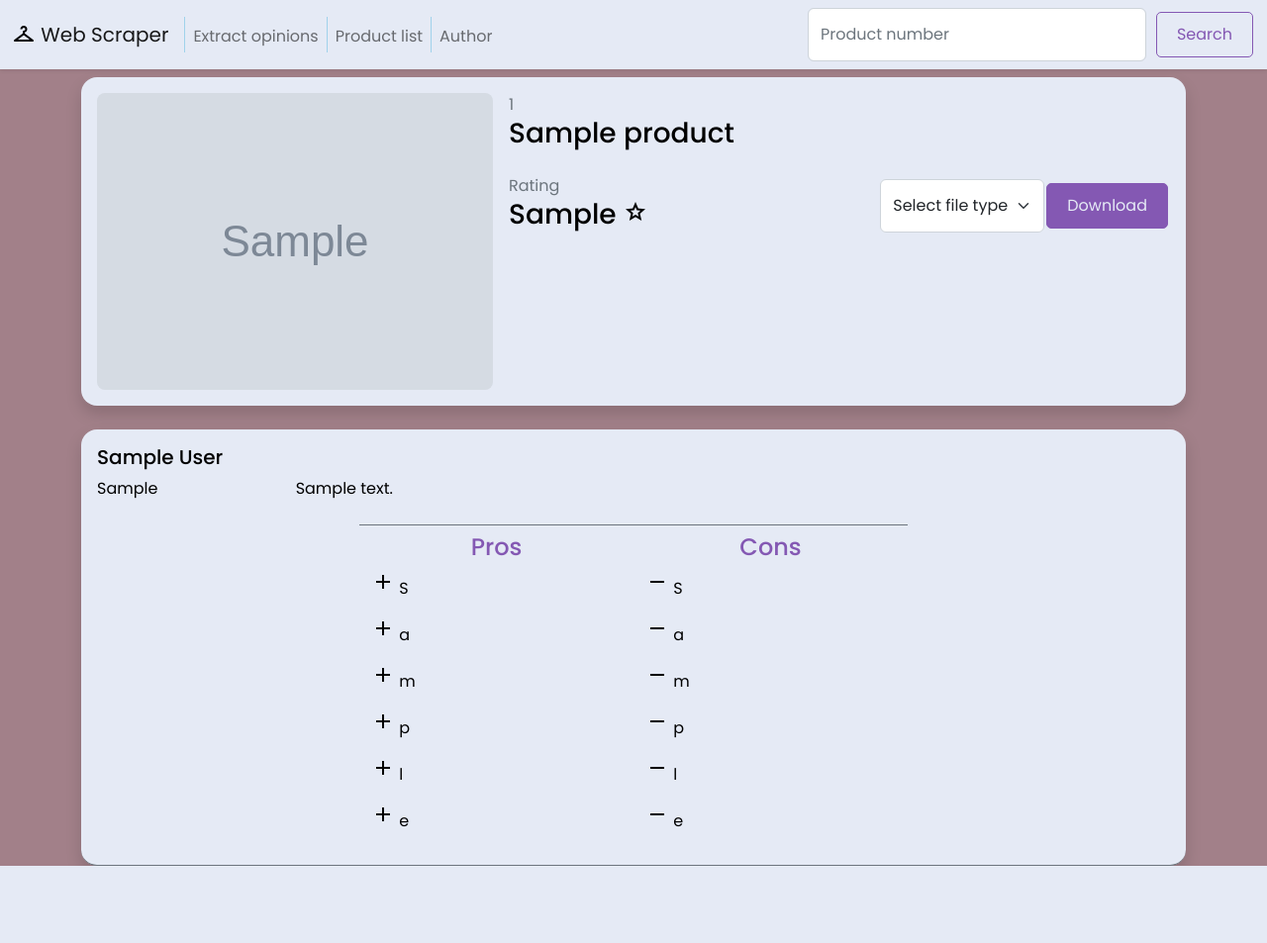
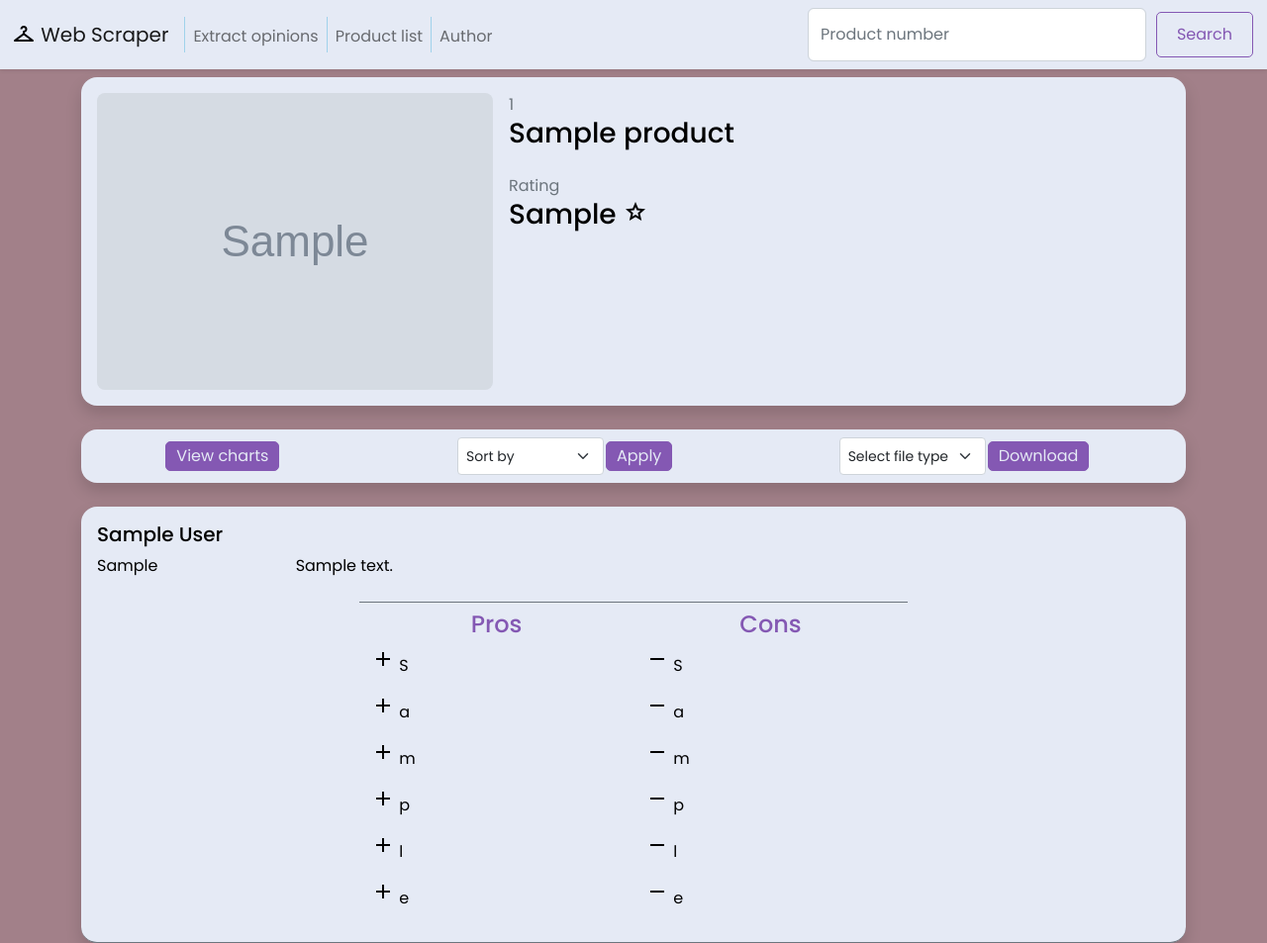
Before and after one commit to Kacper-Mila/python-web-scraper, a Flask app: template webscraper/templates/product-page.html in a window 1280 px wide. Shown: the whole page at 99% size. Before the commit the page ends 875 px from the top, so only its background shows below. Run offline with Flask 3, Linux system fonts and the light colour scheme; the template is opened without the code that fills it: values that come from a table or form of the project are taken from there, others are empty; tables that the repository leaves empty hold one stand-in row (values such as "Sample post"); grey boxes marked "Sample" are stand-in pictures.

Commit message:
file download complete, opinion filter in progres

```diff
--- a/webscraper/static/css/style.css
+++ b/webscraper/static/css/style.css
@@ -80,7 +80,7 @@ body {
     background-color: var(--Purple-Pain);
     color: var(--Freeze-Purple);
     border: 1px solid var(--Purple-Pain);
-    padding: 10px 20px;
+    padding: 2px 10px;
     text-align: center;
     text-decoration: none;
     display: inline-block;
--- a/webscraper/templates/base.html
+++ b/webscraper/templates/base.html
@@ -52,20 +52,9 @@
                             <a class="nav-link" href="#">Author</a>
                         </li>
                     </ul>
-                    <script>
-                        function submitForm() {
-                            event.preventDefault();
-                            var productId = document.getElementById('productId').value;
-                            var form = document.getElementById('navSearchForm');
-                            form.action = "{{ url_for('product') }}?productid=" + productId;
-                            form.submit();
-                            return false;
-                        }
-                    </script>
-
-                    <form class="d-flex" role="search" id="navSearchForm" onsubmit="return submitForm();">
+                    <form action="/product" class="d-flex" role="search" id="navSearchForm">
                         <input class="form-control me-2" type="search" placeholder="Product number" aria-label="Search"
-                            id="productId" name="productid">
+                            id="productId" name="productid" required>
                         <button class="search-button" type="submit" id="navSearchButton">Search</button>
                     </form>
                 </div>
--- a/webscraper/templates/error.html
+++ b/webscraper/templates/error.html
@@ -8,7 +8,7 @@
 <div class="container">
     <h1 class="">Error</h1>
     <div class="test-div p-5">
-        ERRROOROROROR
+        <p class="text-danger">{{ error }}</p>
     </div>
 </div>
 
--- a/webscraper/templates/product-page.html
+++ b/webscraper/templates/product-page.html
@@ -20,8 +20,8 @@
                 <h3>{{ product.product_name}}</spa>
             </div>
 
-            <div class="row">
-                <div class="d-flex flex-column justify-content-center col col-3">
+            <div class="row h-100">
+                <div class="d-flex flex-column justify-content-start col col-3">
                     <span class="text-secondary">Rating</span>
                     <h3>
                         {{ product.rating }}
@@ -31,34 +31,45 @@
                     </h3>
                 </div>
 
-                <div class="col d-flex align-items-center justify-content-end">
-                    <script async>
-                        function downloadFile() {
-                            event.preventDefault();
-                            var ftype = document.getElementById('selectDownload').value;
-                            productId = document.getElementById('prid').innerText;
-                            var form = document.getElementById('downloadFileForm');
-                            form.action = "{{ url_for('download') }}? file_type=" + ftype + "&productid=" + productId;
-                            form.submit();
-                            // TODO: Delete later
-                            console.log(productId);
-                            console.log("clicked");
-                            return false;
-                        }
-                    </script>
-                    <form id="downloadFileForm" class="d-flex" onsubmit="return downloadFile()">
-                        <select id="selectDownload" class="form-select" aria-label="Default select example">
-                            <option selected>Select file type</option>
-                            <option value="csv">CSV</option>
-                            <option value="json">json</option>
-                            <option value="xlsx">xlsx</option>
-                        </select>
-                        <button class="download-button" type="submit" id="fileDownloadbutton">Download</button>
-                    </form>
+                <div class="col d-flex align-items-end justify-content-end">
+
                 </div>
             </div>
         </div>
     </div>
+
+    <div class="filter container background-freeze rounded-4 w-100 text-black-50 py-2 shadow">
+        <div class="container d-flex justify-content-around">
+            <div class="col-md-2 d-flex align-items-center">
+                <a href="/product-charts"><button type="submit" class="download-button">View charts</button></a>
+            </div>
+            <div class="col-md-3 d-flex align-items-center">
+                <form method="GET" class="d-flex">
+                    <input name="productid" type="hidden" id="productid" value="{{ product.productid }}">
+                    <select id="sort" name="sort" class="form-select form-select-sm">
+                        <option selected disabled value="">Sort by</option>
+                        <option value="highest">Highest Rating</option>
+                        <option value="lowest">Lowest Rating</option>
+                    </select>
+                    <button type="submit" class="download-button">Apply</button>
+                </form>
+            </div>
+            <div class="col-md-3 d-flex align-items-center">
+                <form action="/download" id="download-file" class="d-flex">
+                    <input name="productid" type="hidden" id="productid" value="{{ product.productid }}">
+                    <select id="file_type" form="download-file" name="file_type" class="form-select form-select-sm"
+                        aria-label="Default select example" required>
+                        <option selected disabled value="">Select file type</option>
+                        <option value="csv">CSV</option>
+                        <option value="json">json</option>
+                        <option value="xlsx">xlsx</option>
+                    </select>
+                    <button class="download-button" type="submit" id="fileDownloadbutton">Download</button>
+                </form>
+            </div>
+        </div>
+    </div>
+
     <div class="d-flex flex-column w-100 gap-3">
         {% for opinion in product.product_opinions %}
         <div class="container gap-3 border-bottom shadow border-secondary item-description p-3 rounded-4">
```
Also changed, not shown: webscraper/download_product.py (+34 -25 lines), webscraper/routes.py (+11 -4 lines), webscraper/sort_opinions.py (added, +7 -0 lines), webscraper/static/js/main.js (deleted, +0 -9 lines), 1 other file.
